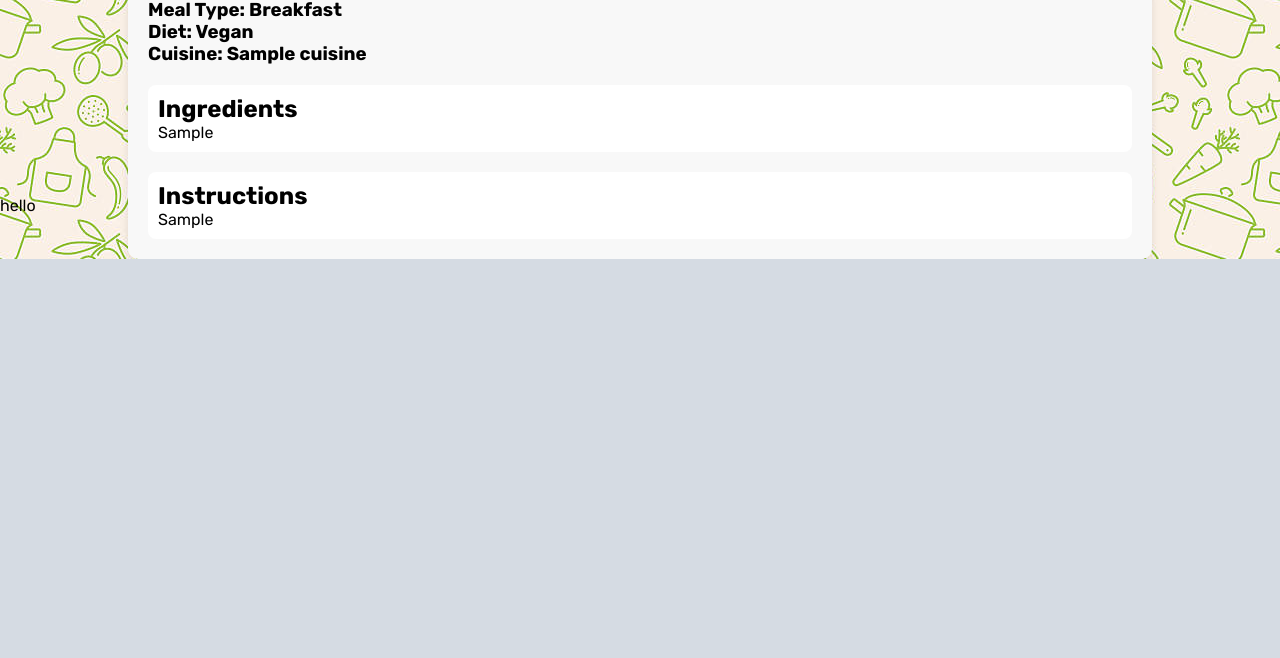
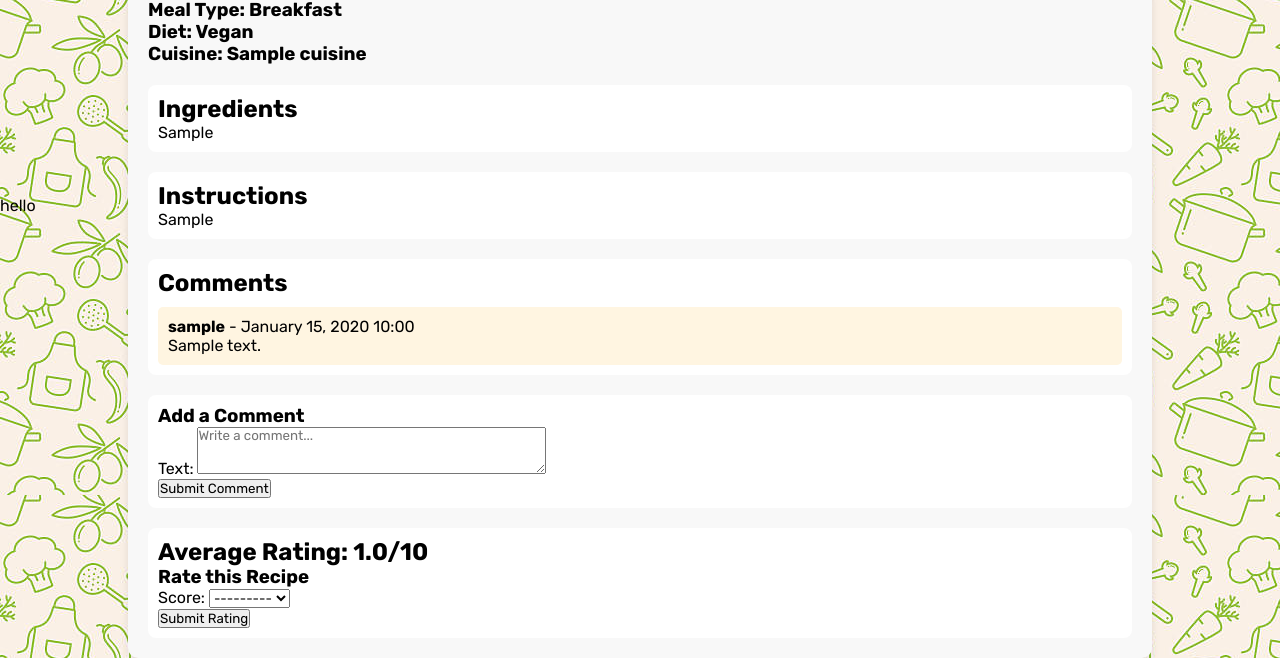
Before and after one commit to moha-alsenani/dishcovery_project, a Django app: page /dishcovery/recipe/1/ in a window 1280 px wide. Shown: the part 585-1243 px from the top of the page. Before the commit the page ends 844 px from the top, so only its background shows below. Run offline with Django 3.2, Linux system fonts and the light colour scheme; a user stored in the database is signed in; tables that the repository leaves empty hold one stand-in row (values such as "Sample post"); grey boxes marked "Sample" are stand-in pictures.

Commit message:
implemented commenting and rating functionality

```diff
--- a/dishcovery/forms.py
+++ b/dishcovery/forms.py
@@ -1,7 +1,6 @@
 from django import forms
 from django.contrib.auth.models import User
-from dishcovery.models import UserProfile
-from dishcovery.models import Recipe
+from dishcovery.models import UserProfile, Recipe, Comment, Rating
 
 
 
@@ -21,3 +20,19 @@ class RecipeForm(forms.ModelForm):
     class Meta:
         model = Recipe
         fields = ['title', 'ingredients', 'instructions', 'difficulty', 'cuisine', 'meal_type', 'diet', 'image']
+
+class CommentForm(forms.ModelForm):
+    class Meta:
+        model = Comment
+        fields = ['text']
+        widgets = {
+            'text': forms.Textarea(attrs={'class': 'form-control', 'rows': 3, 'placeholder': 'Write a comment...'}),
+        }
+
+class RatingForm(forms.ModelForm):
+    class Meta:
+        model = Rating
+        fields = ['score']
+        widgets = {
+            'score': forms.Select(choices=[(i, i) for i in range(1, 11)], attrs={'class': 'form-control'}),
+        }
--- a/dishcovery/models.py
+++ b/dishcovery/models.py
@@ -47,8 +47,8 @@ class Comment(models.Model):
 
 class Rating(models.Model):
     user = models.ForeignKey(User, on_delete=models.CASCADE)
-    recipe = models.ForeignKey(Recipe, on_delete=models.SET_NULL, null=True, related_name='ratings')
-    score = models.PositiveIntegerField(choices=[(i, i) for i in range(1, 6)])
+    recipe = models.ForeignKey(Recipe, on_delete=models.CASCADE, related_name='ratings')
+    score = models.PositiveIntegerField(choices=[(i, i) for i in range(1, 11)])  # Updated to 1-10 scale
 
     def __str__(self):
-        return f"{self.score}/5 by {self.user.username}"
+        return f"{self.score}/10 by {self.user.username}"
--- a/dishcovery/views.py
+++ b/dishcovery/views.py
@@ -1,11 +1,11 @@
 from django.shortcuts import render, redirect, get_object_or_404
 from django.http import HttpResponse
-from dishcovery.forms import UserForm, UserProfileForm
+from dishcovery.forms import UserForm, UserProfileForm, RecipeForm, CommentForm, RatingForm
 from django.contrib.auth import authenticate, login
 from django.urls import reverse
 from django.contrib.auth.decorators import login_required
-from dishcovery.models import Recipe, Cuisine
-from dishcovery.forms import RecipeForm
+from dishcovery.models import Recipe, Cuisine, Comment, Rating
+from django.db.models import Avg
 
 # Create your views here.
 
@@ -82,8 +82,47 @@ def profile_page(request):
     return render(request, 'dishcovery_project/profile_page.html', {'form': form, 'user_recipes': user_recipes})
 
 def recipe_details(request, recipe_id):
-    recipe = get_object_or_404(Recipe, id=recipe_id)  # Fetch recipe or return 404
-    return render(request, 'dishcovery_project/recipe_details.html', {'recipe': recipe})
+    recipe = get_object_or_404(Recipe, id=recipe_id)
+    comments = recipe.comments.all().order_by('-created_at')  # Fetch all comments
+    average_rating = recipe.ratings.aggregate(Avg('score'))['score__avg']  # Calculate average rating
+    rating_form = RatingForm()
+    comment_form = CommentForm()
+
+    if request.method == "POST":
+        if 'rating' in request.POST:  # If rating form is submitted
+            if request.user.is_authenticated:
+                rating_form = RatingForm(request.POST)
+                if rating_form.is_valid():
+                    rating, created = Rating.objects.update_or_create(
+                        user=request.user, recipe=recipe,
+                        defaults={'score': rating_form.cleaned_data['score']}
+                    )
+                    return redirect('dishcovery:recipe_details', recipe_id=recipe.id)
+            else:
+                return HttpResponse("You must be logged in to rate.")
+
+        elif 'comment' in request.POST:  # If comment form is submitted
+            if request.user.is_authenticated:
+                comment_form = CommentForm(request.POST)
+                if comment_form.is_valid():
+                    comment = comment_form.save(commit=False)
+                    comment.recipe = recipe
+                    comment.user = request.user
+                    comment.save()
+                    return redirect('dishcovery:recipe_details', recipe_id=recipe.id)
+            else:
+                return HttpResponse("You must be logged in to comment.")
+
+    context = {
+        'recipe': recipe,
+        'comments': comments,
+        'comment_form': comment_form,
+        'rating_form': rating_form,
+        'average_rating': round(average_rating, 1) if average_rating else "No ratings yet"
+    }
+    return render(request, 'dishcovery_project/recipe_details.html', context)
+
+
 
 def cuisine_recipes(request, cuisine_id):
     cuisine = get_object_or_404(Cuisine, id=cuisine_id)  # Get the cuisine or return 404
--- a/templates/dishcovery_project/recipe_details.html
+++ b/templates/dishcovery_project/recipe_details.html
@@ -15,7 +15,6 @@
     <p>No image available for this recipe.</p>
     {% endif %}
 
-
     <h3>Difficulty: {{ recipe.difficulty }}</h3>
     <h3>Meal Type: {{ recipe.meal_type }}</h3>
     <h3>Diet: {{ recipe.diet }}</h3>
@@ -30,6 +29,51 @@
         <h2>Instructions</h2>
         <p>{{ recipe.instructions }}</p>
     </div>
+
+    <!-- Comments Section -->
+    <div class="recipe-section">
+        <h2>Comments</h2>
+
+        {% for comment in comments %}
+        <div class="comment">
+            <p><strong>{{ comment.user.username }}</strong> - {{ comment.created_at|date:"F d, Y H:i" }}</p>
+            <p>{{ comment.text }}</p>
+        </div>
+        {% empty %}
+        <p>No comments yet. Be the first to comment!</p>
+        {% endfor %}
+    </div>
+
+    <!-- Add Comment Form -->
+    {% if user.is_authenticated %}
+    <div class="recipe-section">
+        <h3>Add a Comment</h3>
+        <form method="post">
+            {% csrf_token %}
+            {{ comment_form.as_p }}
+            <button type="submit" class="btn btn-warning">Submit Comment</button>
+        </form>
+    </div>
+    {% else %}
+    <p><a href="{% url 'dishcovery:login' %}">Log in</a> to post a comment.</p>
+    {% endif %}
+
+    <!-- Ratings Section -->
+    <div class="recipe-section">
+        <h2>Average Rating: {{ average_rating }}/10</h2>
+
+        {% if user.is_authenticated %}
+        <h3>Rate this Recipe</h3>
+        <form method="post">
+            {% csrf_token %}
+            {{ rating_form.as_p }}
+            <button type="submit" name="rating" class="btn btn-warning">Submit Rating</button>
+        </form>
+        {% else %}
+        <p><a href="{% url 'dishcovery:login' %}">Log in</a> to rate this recipe.</p>
+        {% endif %}
+    </div>
+
 </div>
 
 <style>
@@ -56,14 +100,12 @@
         border-radius: 8px;
     }
 
-    .back-link {
-        display: inline-block;
-        margin-top: 20px;
+    .comment {
         padding: 10px;
-        background: #333;
-        color: white;
-        text-decoration: none;
+        background: #fff5e1;
+        margin-top: 10px;
         border-radius: 5px;
     }
 </style>
+
 {% endblock %}
```
Also changed, not shown: dishcovery/migrations/0003_auto_20250318_1547.py (added).
